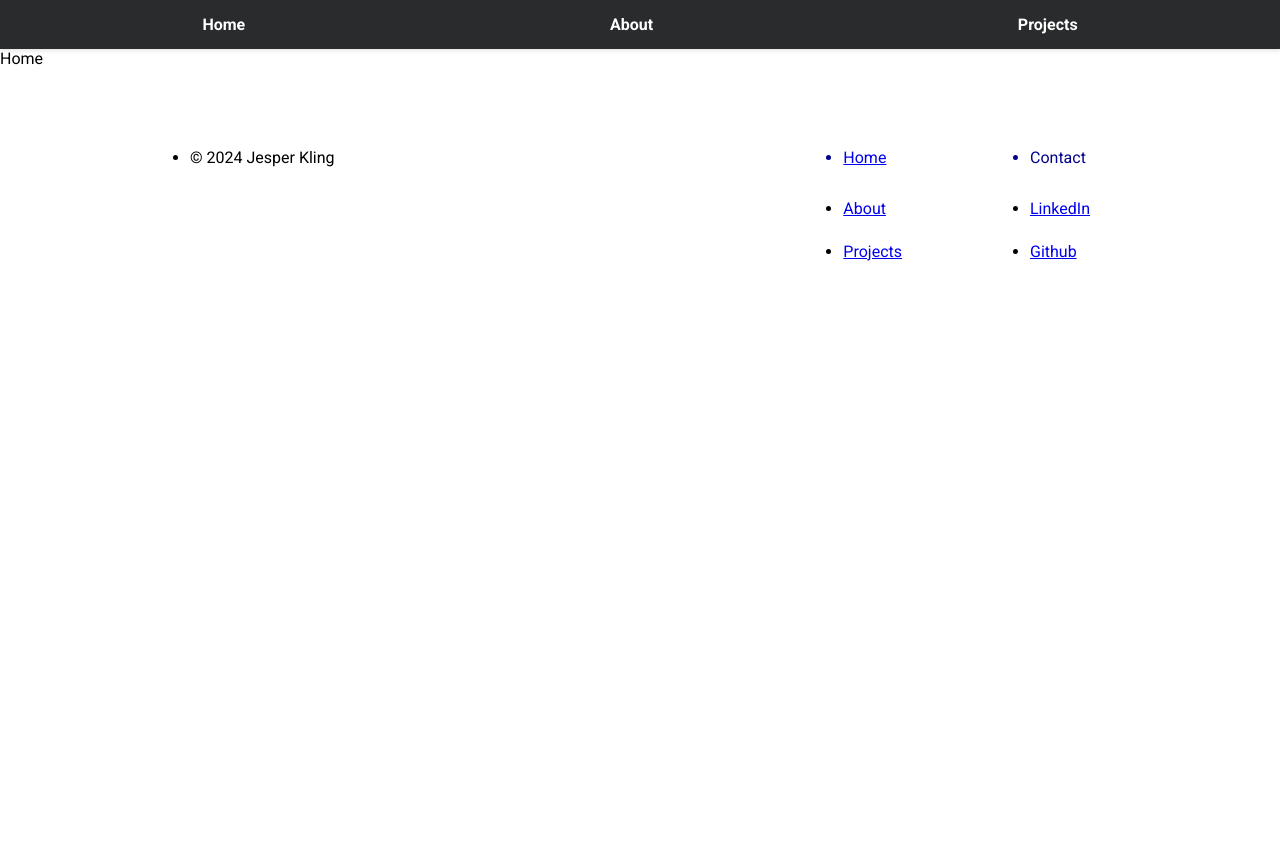
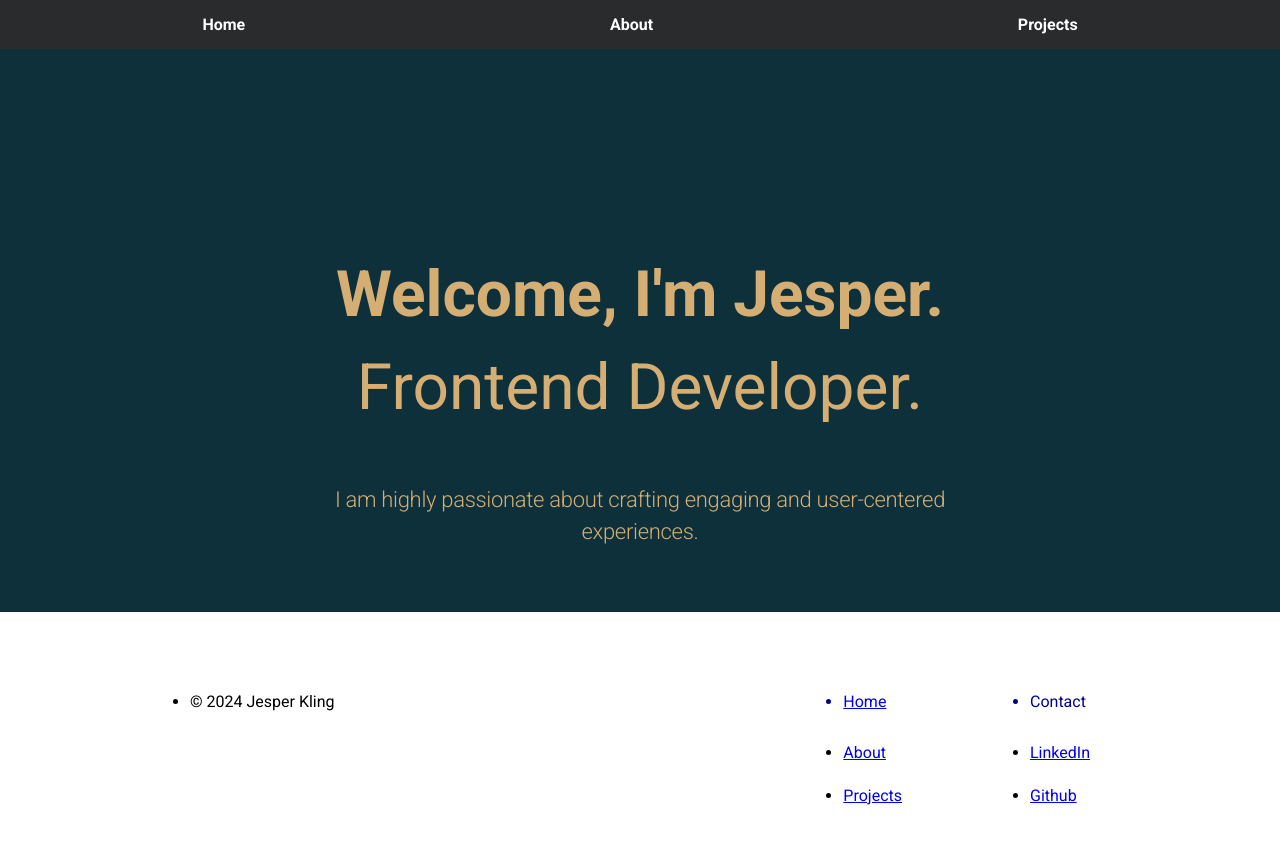
Before and after one commit to jesperkling/portfolio, a React (Vite) app: page / in a window 1280 px wide. Shown: the top 844 px of the page. Before the commit the page ends 800 px from the top, so only its background shows below. Built offline with nearby package versions, Linux system fonts and the light colour scheme; the HTML template or start-up script is replaced by a standard one.

Commit message:
Moved Home component into it's own folder.

```diff
--- a/src/App.jsx
+++ b/src/App.jsx
@@ -1,8 +1,7 @@
 import { Route, Routes } from "react-router-dom";
-import Home from "./pages/Home";
+import Home from "./pages/Home/Home";
 import About from "./pages/About";
 import Projects from "./pages/Projects";
-// import "./App.css";
 import Navbar from "./components/navbar/Navbar";
 import Footer from "./components/footer/Footer";
 
--- /dev/null
+++ b/src/pages/Home/Home.jsx
@@ -0,0 +1,23 @@
+import "./home.scss";
+
+const Home = () => {
+  return (
+    <div className="home-container">
+      <section className="hero">
+        <div className="header">
+          <h1>Welcome, I'm Jesper.</h1>
+          <span>Frontend Developer.</span>
+        </div>
+
+        <div className="subtitle">
+          <p>
+            I am highly passionate about crafting engaging and user-centered
+            experiences.
+          </p>
+        </div>
+      </section>
+    </div>
+  );
+};
+
+export default Home;
--- /dev/null
+++ b/src/pages/Home/home.scss
@@ -0,0 +1,72 @@
+.home-container {
+  background-color: #0d303a;
+  color: #d5ae74;
+
+  .hero {
+    max-width: 700px;
+    margin: auto;
+    display: flex;
+    flex-direction: column;
+    align-items: center;
+    justify-content: center;
+    gap: 48px;
+    padding: 8rem 0 3rem 0;
+
+    .header {
+      display: flex;
+      flex-direction: column;
+      justify-content: center;
+      align-items: center;
+      gap: 8px;
+
+      h1 {
+        margin: auto;
+        word-break: break-word;
+        text-align: center;
+        font-size: 32px;
+      }
+
+      span {
+        font-size: 32px;
+        line-height: 40px;
+        margin: auto;
+        text-align: center;
+      }
+    }
+
+    p {
+      font-weight: 300;
+      font-size: 16px;
+      letter-spacing: -0.3px;
+      text-align: center;
+      line-height: 25px;
+    }
+  }
+}
+
+@media (min-width: 640px) {
+  .home-container {
+    .hero {
+      max-width: 700px;
+      padding: 13rem 0 3rem;
+
+      .header {
+        gap: 24px;
+        h1 {
+          font-size: 64px;
+        }
+
+        span {
+          font-size: 64px;
+          line-height: 64px;
+        }
+      }
+
+      p {
+        font-size: 22px;
+        line-height: 32px;
+        padding: 16px 24px;
+      }
+    }
+  }
+}
```
